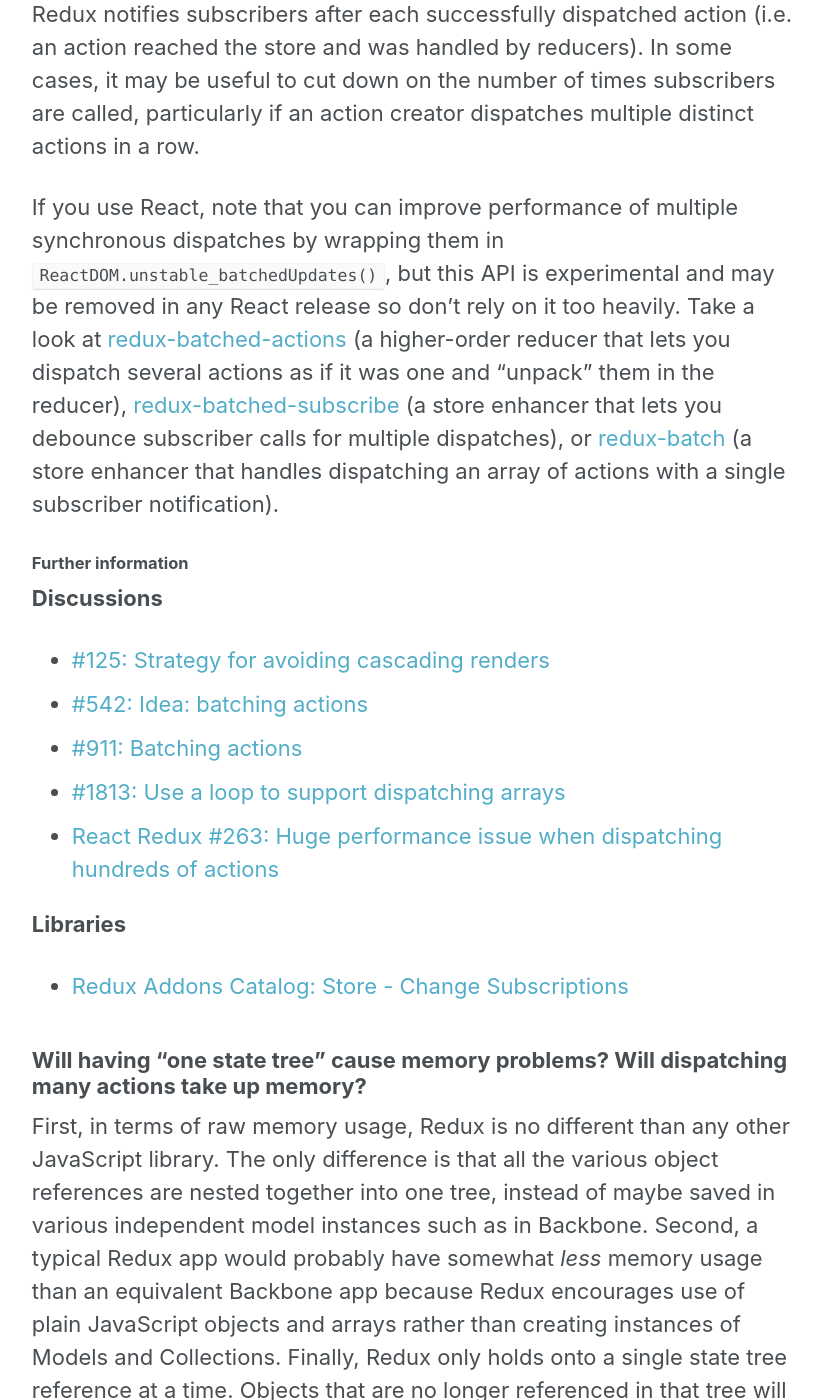
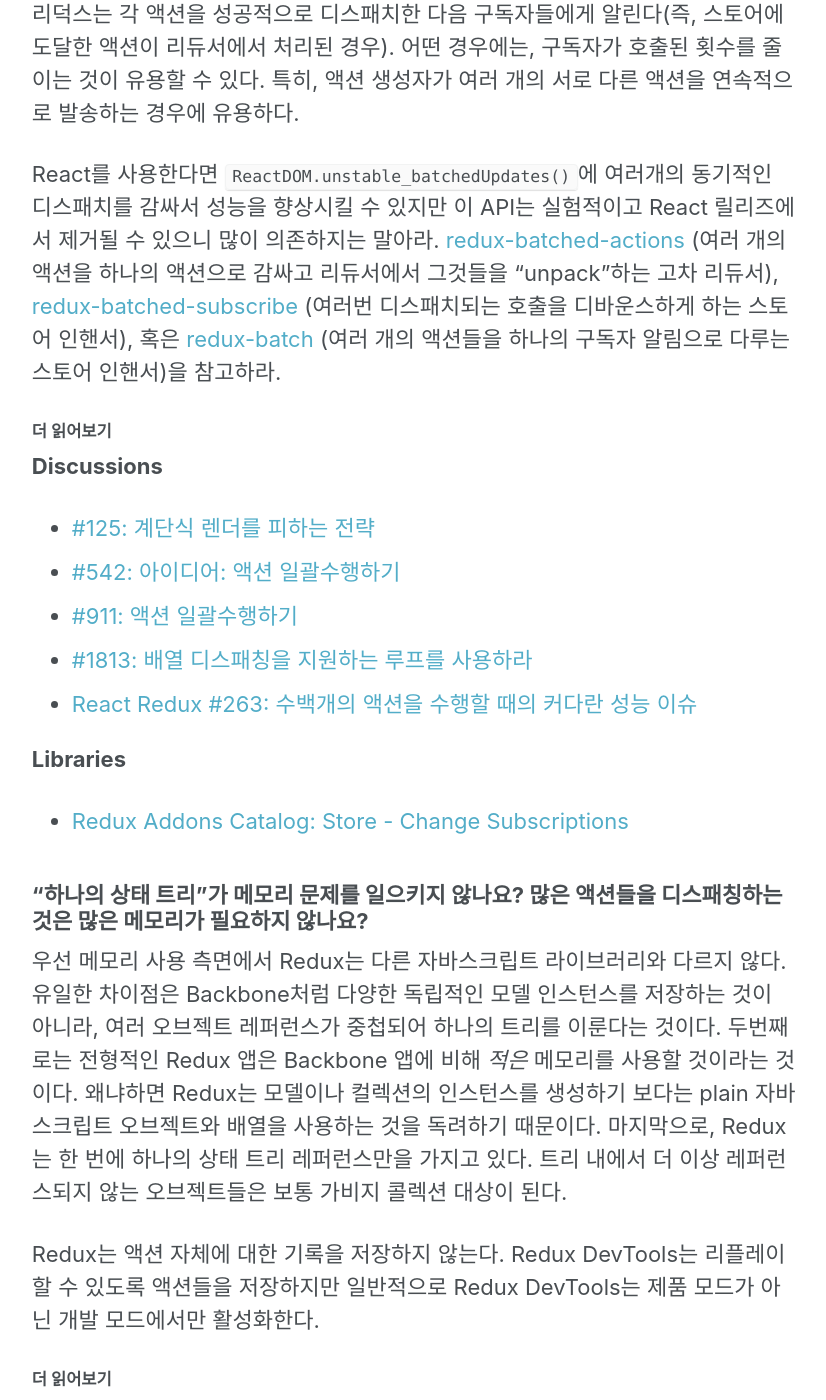
Before and after one commit to orezytivarg/orezytivarg.github.io, a Jekyll site: the page built from _posts/2017-01-09-redux-faq-performance.md, in a window 1280 px wide and 1400 px high, scrolled down 4976 px. Shown: the whole window, without its empty margins (252-1078 px from the left). Built offline with Jekyll 4.4.1, drawn with Linux system fonts in a browser that asks for light colours; some of the changed text lies outside the part shown.

Commit message:
translate new post

```diff
--- a/_posts/2017-01-09-redux-faq-performance.md
+++ b/_posts/2017-01-09-redux-faq-performance.md
@@ -29,14 +29,14 @@
 
 > 규모면에서, 우리는 ~500개의 액션 타입과, 400개의 리듀서 케이스, ~150개의 컴포넌트, 5개의 미들웨어, ~200개의 액션, 2300개의 테스트를 가지고 있다.
 
-#### 더 많은 정보
+#### 더 읽어보기
 
 **Documentation**
-- [레시피: 리듀서 구조화 하기 - 상태 모양의 정규화](/docs/recipes/reducers/NormalizingStateShape.md)
+- [레시피: 리듀서 구조화 하기 - 상태 모양의 정규화](http://redux.js.org/docs/recipes/reducers/NormalizingStateShape.md)
 
 
 **Articles**
-- [React 애플리케이션을 확장하는 법](https://www.smashingmagazine.com/2016/09/how-to-scale-react-applications/) (accompanying talk: [React 애플리케이션 확장하기](https://vimeo.com/168648012))
+- [React 애플리케이션을 확장하는 법](https://www.smashingmagazine.com/2016/09/how-to-scale-react-applications/) (연관된 이야기: [React 애플리케이션 확장하기](https://vimeo.com/168648012))
 - [고성능 Redux](http://somebody32.github.io/high-performance-redux/)
 - [React와 Redux의 성능을 Reselect로 향상시키기](http://blog.rangle.io/react-and-redux-performance-with-reselect/)
 - [Redux 상태 트리 캡슐화하기](http://randycoulman.com/blog/2016/09/13/encapsulating-the-redux-state-tree/)
@@ -71,7 +71,7 @@
 
 만약 정말로 reducer의 성능이 우려된다면 [redux-ignore](https://github.com/omnidan/redux-ignore)나  [reduxr-scoped-reducer](https://github.com/chrisdavies/reduxr-scoped-reducer)를 이용하여 특정 액션에 하나의 리듀서만 반응하도록 할 수 있다. 또한 [redux-log-slow-reducers](https://github.com/michaelcontento/redux-log-slow-reducers)를 이용해 성능 벤치마킹을 할 수 있다.
 
-#### Further information
+#### 더 읽어보기
 
 **Discussions**
 - [#912: 제안: 액션 필터 유틸리티](https://github.com/reactjs/redux/issues/912)
@@ -89,52 +89,52 @@
 
 > 일반적인 Redux에 대한 오해: state를 deep copy해야 한다. 실제: 내부가 바뀌지 않으면 참조를 동일하게 유지해야 한다.
 
-#### Further information
+#### 더 읽어보기
 
 **Documentation**
-- [Recipes: Structuring Reducers - Prerequisite Concepts](/docs/recipes/reducers/PrerequisiteConcepts.md)
-- [Recipes: Structuring Reducers - Immutable Update Patterns](/docs/recipes/reducers/ImmutableUpdatePatterns.md)
+- [Recipes: 리듀서 구조화 - 선행 컨셉](http://redux.js.org/docs/recipes/reducers/PrerequisiteConcepts.md)
+- [Recipes: 리듀서 구조화 - immutable한 업데이트 패턴](http://redux.js.org/docs/recipes/reducers/ImmutableUpdatePatterns.md)
 
 **Discussions**
-- [#454: Handling big states in reducer](https://github.com/reactjs/redux/issues/454)
-- [#758: Why can't state be mutated?](https://github.com/reactjs/redux/issues/758)
-- [#994: How to cut the boilerplate when updating nested entities?](https://github.com/reactjs/redux/issues/994)
-- [Twitter: common misconception - deep cloning](https://twitter.com/dan_abramov/status/688087202312491008)
-- [Cloning Objects in JavaScript](http://www.zsoltnagy.eu/cloning-objects-in-javascript/)
+- [#454: 리듀서에서 커다란 상태를 다루기](https://github.com/reactjs/redux/issues/454)
+- [#758: 상태는 왜 mutate될 수 없나?](https://github.com/reactjs/redux/issues/758)
+- [#994: 중첩된 entities를 업데이트할 때의 보일러 플레이트는?](https://github.com/reactjs/redux/issues/994)
+- [Twitter: 일반적인 오해 - deep cloning](https://twitter.com/dan_abramov/status/688087202312491008)
+- [자바스크립트에서 오브젝트 클론하기](http://www.zsoltnagy.eu/cloning-objects-in-javascript/)
 
 
 <a id="performance-update-events"></a>
-### How can I reduce the number of store update events?
+### 어떻게 해야 스토어를 업데이트하는 이벤트의 수를 줄일 수 있나요?
 
-Redux notifies subscribers after each successfully dispatched action (i.e. an action reached the store and was handled by reducers). In some cases, it may be useful to cut down on the number of times subscribers are called, particularly if an action creator dispatches multiple distinct actions in a row.
+리덕스는 각 액션을 성공적으로 디스패치한 다음 구독자들에게 알린다(즉, 스토어에 도달한 액션이 리듀서에서 처리된 경우). 어떤 경우에는, 구독자가 호출된 횟수를 줄이는 것이 유용할 수 있다. 특히, 액션 생성자가 여러 개의 서로 다른 액션을 연속적으로 발송하는 경우에 유용하다.
 
-If you use React, note that you can improve performance of multiple synchronous dispatches by wrapping them in `ReactDOM.unstable_batchedUpdates()`, but this API is experimental and may be removed in any React release so don't rely on it too heavily. Take a look at [redux-batched-actions](https://github.com/tshelburne/redux-batched-actions) (a higher-order reducer that lets you dispatch several actions as if it was one and “unpack” them in the reducer), [redux-batched-subscribe](https://github.com/tappleby/redux-batched-subscribe) (a store enhancer that lets you debounce subscriber calls for multiple dispatches), or [redux-batch](https://github.com/manaflair/redux-batch) (a store enhancer that handles dispatching an array of actions with a single subscriber notification).
+React를 사용한다면 `ReactDOM.unstable_batchedUpdates()`에 여러개의 동기적인 디스패치를 감싸서 성능을 향상시킬 수 있지만 이 API는 실험적이고 React 릴리즈에서 제거될 수 있으니 많이 의존하지는 말아라. [redux-batched-actions](https://github.com/tshelburne/redux-batched-actions) (여러 개의 액션을 하나의 액션으로 감싸고 리듀서에서 그것들을 "unpack"하는 고차 리듀서), [redux-batched-subscribe](https://github.com/tappleby/redux-batched-subscribe) (여러번 디스패치되는 호출을 디바운스하게 하는 스토어 인핸서), 혹은 [redux-batch](https://github.com/manaflair/redux-batch) (여러 개의 액션들을 하나의 구독자 알림으로 다루는 스토어 인핸서)을 참고하라.
 
-#### Further information
+#### 더 읽어보기
 
 **Discussions**
-- [#125: Strategy for avoiding cascading renders](https://github.com/reactjs/redux/issues/125)
-- [#542: Idea: batching actions](https://github.com/reactjs/redux/issues/542)
-- [#911: Batching actions](https://github.com/reactjs/redux/issues/911)
-- [#1813: Use a loop to support dispatching arrays](https://github.com/reactjs/redux/pull/1813)
-- [React Redux #263: Huge performance issue when dispatching hundreds of actions](https://github.com/reactjs/react-redux/issues/263)
+- [#125: 계단식 렌더를 피하는 전략](https://github.com/reactjs/redux/issues/125)
+- [#542: 아이디어: 액션 일괄수행하기](https://github.com/reactjs/redux/issues/542)
+- [#911: 액션 일괄수행하기](https://github.com/reactjs/redux/issues/911)
+- [#1813: 배열 디스패칭을 지원하는 루프를 사용하라 ](https://github.com/reactjs/redux/pull/1813)
+- [React Redux #263: 수백개의 액션을 수행할 때의 커다란 성능 이슈](https://github.com/reactjs/react-redux/issues/263)
 
 **Libraries**
 - [Redux Addons Catalog: Store - Change Subscriptions](https://github.com/markerikson/redux-ecosystem-links/blob/master/store.md#store-change-subscriptions)
 
 
 <a id="performance-state-memory"></a>
-### Will having “one state tree” cause memory problems? Will dispatching many actions take up memory?
+### "하나의 상태 트리"가 메모리 문제를 일으키지 않나요? 많은 액션들을 디스패칭하는 것은 많은 메모리가 필요하지 않나요?
 
-First, in terms of raw memory usage, Redux is no different than any other JavaScript library. The only difference is that all the various object references are nested together into one tree, instead of maybe saved in various independent model instances such as in Backbone. Second, a typical Redux app would probably have somewhat *less* memory usage than an equivalent Backbone app because Redux encourages use of plain JavaScript objects and arrays rather than creating instances of Models and Collections. Finally, Redux only holds onto a single state tree reference at a time. Objects that are no longer referenced in that tree will be garbage collected, as usual.
+우선 메모리 사용 측면에서 Redux는 다른 자바스크립트 라이브러리와 다르지 않다. 유일한 차이점은 Backbone처럼 다양한 독립적인 모델 인스턴스를 저장하는 것이 아니라, 여러 오브젝트 레퍼런스가 중첩되어 하나의 트리를 이룬다는 것이다. 두번째로는 전형적인 Redux 앱은 Backbone 앱에 비해 *적은* 메모리를 사용할 것이라는 것이다. 왜냐하면 Redux는 모델이나 컬렉션의 인스턴스를 생성하기 보다는 plain 자바스크립트 오브젝트와 배열을 사용하는 것을 독려하기 때문이다. 마지막으로, Redux는 한 번에 하나의 상태 트리 레퍼런스만을 가지고 있다. 트리 내에서 더 이상 레퍼런스되지 않는 오브젝트들은 보통 가비지 콜렉션 대상이 된다.
 
-Redux does not store a history of actions itself. However, the Redux DevTools do store actions so they can be replayed, but those are generally only enabled during development, and not used in production.
+Redux는 액션 자체에 대한 기록을 저장하지 않는다. Redux DevTools는 리플레이할 수 있도록 액션들을 저장하지만 일반적으로 Redux DevTools는 제품 모드가 아닌 개발 모드에서만 활성화한다.
 
-#### Further information
+#### 더 읽어보기
 
 **Documentation**
-- [Docs: Async Actions](/docs/advanced/AsyncActions.md)
+- [Docs: 비동기 액션들 ](http://redux.js.org/docs/advanced/AsyncActions.md)
 
 **Discussions**
-- [Stack Overflow: Is there any way to "commit" the state in Redux to free memory?](http://stackoverflow.com/questions/35627553/is-there-any-way-to-commit-the-state-in-redux-to-free-memory/35634004)
-- [Reddit: What's the best place to keep initial state?](https://www.reddit.com/r/reactjs/comments/47m9h5/whats_the_best_place_to_keep_the_initial_state/)
+- [Stack Overflow: Redux가 메모리를 해제하기 위해서 상태를 커밋하는 다른 방법이 있나?](http://stackoverflow.com/questions/35627553/is-there-any-way-to-commit-the-state-in-redux-to-free-memory/35634004)
+- [Reddit: 초기 상태를 유지할만한 최고의 장소는 어디인가?](https://www.reddit.com/r/reactjs/comments/47m9h5/whats_the_best_place_to_keep_the_initial_state/)
```
